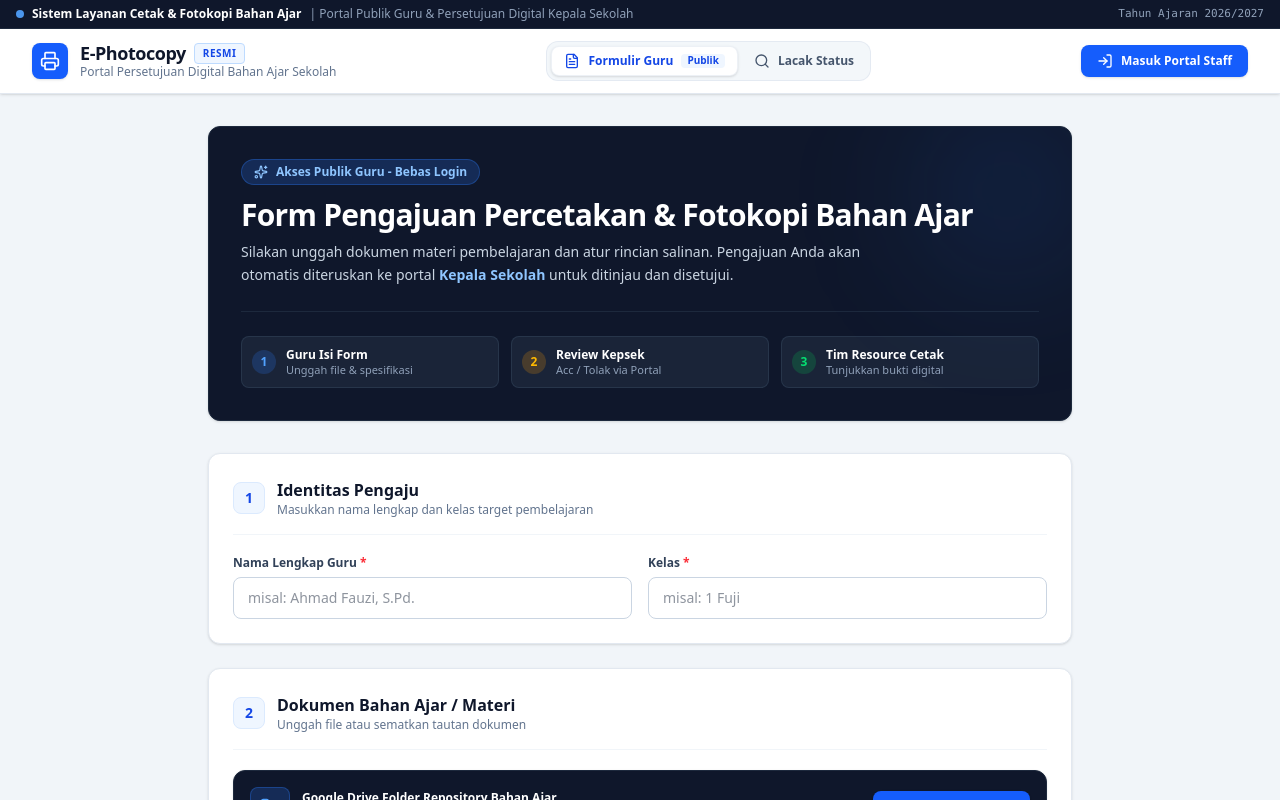
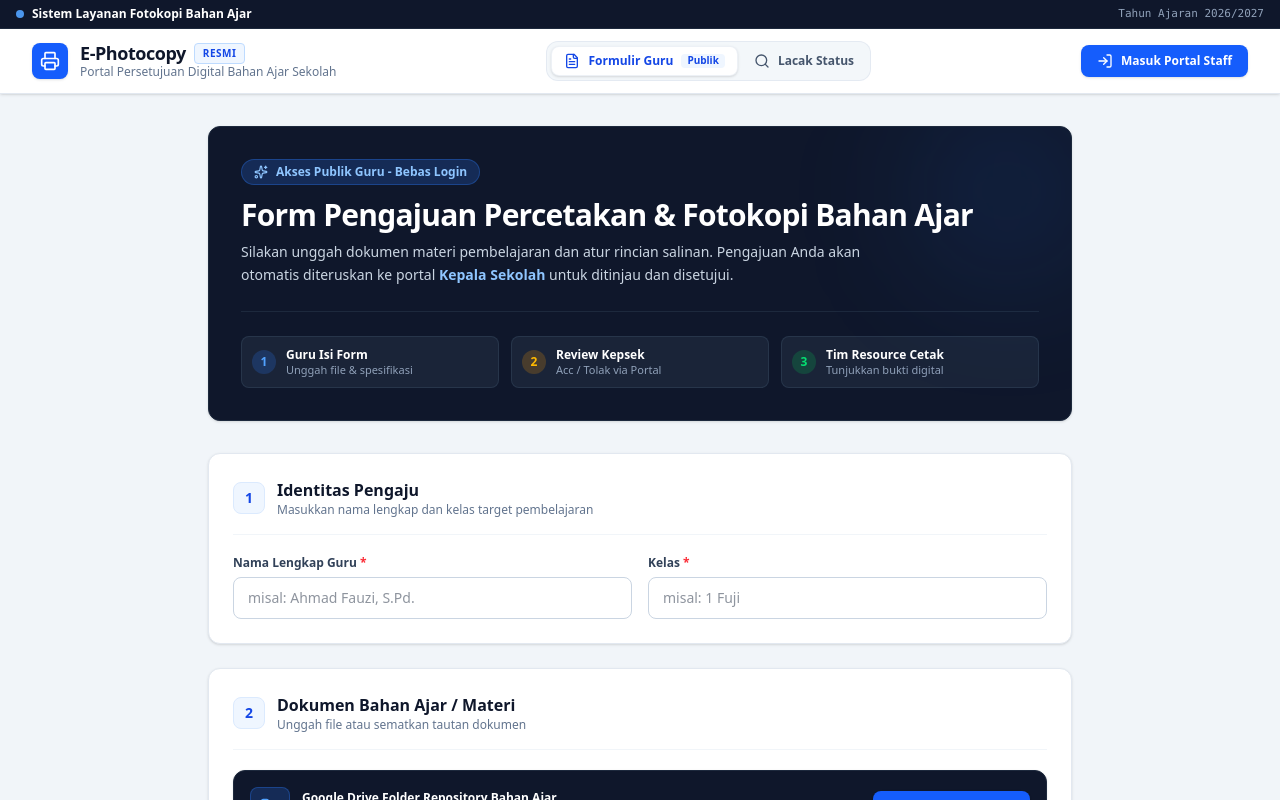
Before and after one commit to laz-elementary/Form-Persetujuan-Photocopy, a React (Vite) app: page / in a window 1280 px wide. Shown: the top 800 px of the page. Built offline with nearby package versions, Linux system fonts and the light colour scheme; no server answers.

Commit message:
Update header text for notification banner

```diff
--- a/src/components/Header.tsx
+++ b/src/components/Header.tsx
@@ -25,8 +25,7 @@ export const Header: React.FC<HeaderProps> = ({
       <div className="bg-slate-900 text-slate-300 px-4 py-1.5 text-xs font-medium flex items-center justify-between border-b border-slate-800">
         <div className="flex items-center gap-2 overflow-hidden whitespace-nowrap">
           <span className="inline-block w-2 h-2 rounded-full bg-blue-400 animate-pulse"></span>
-          <span className="font-semibold text-white">Sistem Layanan Cetak & Fotokopi Bahan Ajar</span>
-          <span className="hidden md:inline text-slate-400">| Portal Publik Guru & Persetujuan Digital Kepala Sekolah</span>
+          <span className="font-semibold text-white">Sistem Layanan Fotokopi Bahan Ajar</span>
         </div>
         <div className="text-[11px] text-slate-400 font-mono hidden sm:block">
           Tahun Ajaran 2026/2027
```
